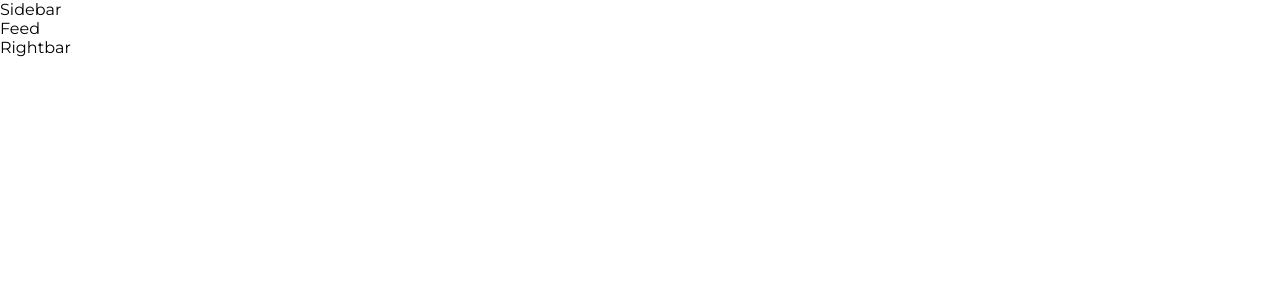
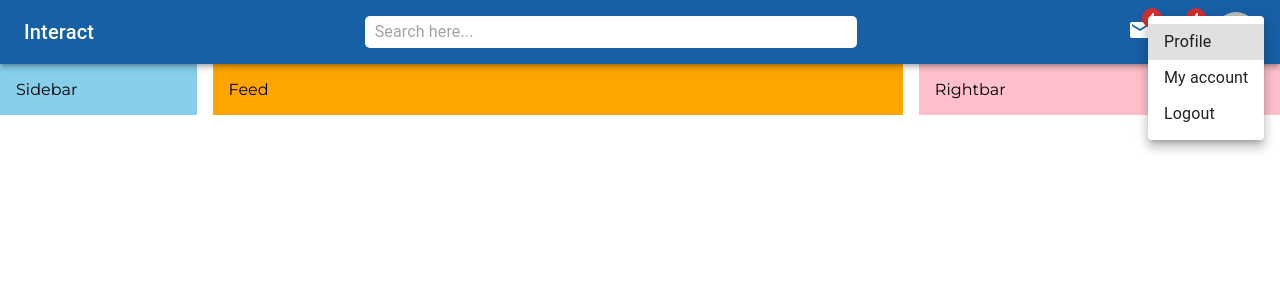
Before and after one commit to Hawa701/MUI-Tutorial, a React (Create React App) app in the folder mui/: page / in a window 1280 px wide. Shown: the top 300 px of the page. Built offline with nearby package versions, Linux system fonts and the light colour scheme.

Commit message:
Navbar is done

```diff
--- a/mui/src/App.js
+++ b/mui/src/App.js
@@ -1,14 +1,19 @@
+import Navbar from "./components/Navbar";
 import Sidebar from "./components/Sidebar";
 import Feed from "./components/Feed";
 import Rightbar from "./components/Rightbar";
+import { Box, Stack } from "@mui/material/";
 
 function App() {
   return (
-    <div>
-      <Sidebar />
-      <Feed />
-      <Rightbar />
-    </div>
+    <Box>
+      <Navbar />
+      <Stack direction="row" spacing={2} justifyContent="space-between">
+        <Sidebar />
+        <Feed />
+        <Rightbar />
+      </Stack>
+    </Box>
   );
 }
 
--- a/mui/src/components/Feed.jsx
+++ b/mui/src/components/Feed.jsx
@@ -1,7 +1,12 @@
+import { Box } from "@mui/material";
 import React from "react";
 
 const Feed = () => {
-  return <div>Feed</div>;
+  return (
+    <Box flex={4} bgcolor="orange" p={2}>
+      Feed
+    </Box>
+  );
 };
 
 export default Feed;
--- a/mui/src/components/Navbar.jsx
+++ b/mui/src/components/Navbar.jsx
@@ -1,7 +1,98 @@
-import React from "react";
+import React, { useState } from "react";
+import {
+  AppBar,
+  Toolbar,
+  Typography,
+  styled,
+  InputBase,
+  Box,
+  Badge,
+  Avatar,
+  Menu,
+  MenuItem,
+} from "@mui/material";
+import { Nightlife, Email, Notifications } from "@mui/icons-material";
+
+const StyledToolbar = styled(Toolbar)({
+  display: "flex",
+  justifyContent: "space-between",
+});
+
+const StyledSearch = styled("div")((theme) => ({
+  backgroundColor: "white",
+  padding: "0 10px",
+  borderRadius: "5px",
+  width: "40%",
+}));
+
+const StyledIcons = styled(Box)((theme) => ({
+  display: "flex",
+  alignItems: "center",
+  gap: 20,
+}));
 
 const Navbar = () => {
-  return <div>Navbar</div>;
+  const [open, setOpen] = useState("false");
+
+  return (
+    <AppBar position="sticky">
+      <StyledToolbar>
+        <Typography variant="h6" sx={{ display: { xs: "none", sm: "block" } }}>
+          Interact
+        </Typography>
+        <Nightlife sx={{ display: { xs: "block", sm: "none" } }} />
+
+        <StyledSearch>
+          <InputBase placeholder="Search here..." />
+        </StyledSearch>
+
+        <StyledIcons>
+          <Badge
+            badgeContent={4}
+            color="error"
+            sx={{ display: { xs: "none", sm: "block" } }}
+          >
+            <Email />
+          </Badge>
+          <Badge
+            badgeContent={4}
+            color="error"
+            sx={{ display: { xs: "none", sm: "block" } }}
+          >
+            <Notifications />
+          </Badge>
+          <Avatar
+            onClick={(e) => {
+              setOpen(true);
+            }}
+          >
+            H
+          </Avatar>
+        </StyledIcons>
+      </StyledToolbar>
+
+      <Menu
+        id="demo-positioned-menu"
+        aria-labelledby="demo-positioned-button"
+        open={open}
+        onClose={(e) => {
+          setOpen(false);
+        }}
+        anchorOrigin={{
+          vertical: "top",
+          horizontal: "right",
+        }}
+        transformOrigin={{
+          vertical: "top",
+          horizontal: "right",
+        }}
+      >
+        <MenuItem>Profile</MenuItem>
+        <MenuItem>My account</MenuItem>
+        <MenuItem>Logout</MenuItem>
+      </Menu>
+    </AppBar>
+  );
 };
 
 export default Navbar;
--- a/mui/src/components/Rightbar.jsx
+++ b/mui/src/components/Rightbar.jsx
@@ -1,7 +1,17 @@
+import { Box } from "@mui/material";
 import React from "react";
 
 const Rightbar = () => {
-  return <div>Rightbar</div>;
+  return (
+    <Box
+      bgcolor="pink"
+      flex={2}
+      p={2}
+      sx={{ display: { xs: "none", sm: "block" } }}
+    >
+      Rightbar
+    </Box>
+  );
 };
 
 export default Rightbar;
--- a/mui/src/components/Sidebar.jsx
+++ b/mui/src/components/Sidebar.jsx
@@ -1,7 +1,17 @@
+import { Box } from "@mui/material";
 import React from "react";
 
 const Sidebar = () => {
-  return <div>Sidebar</div>;
+  return (
+    <Box
+      flex={1}
+      bgcolor="skyblue"
+      p={2}
+      sx={{ display: { xs: "none", sm: "block" } }}
+    >
+      Sidebar
+    </Box>
+  );
 };
 
 export default Sidebar;
--- a/mui/src/index.js
+++ b/mui/src/index.js
@@ -1,14 +1,14 @@
 import React from "react";
 import ReactDOM from "react-dom/client";
 import App from "./App";
-// import { ThemeProvider } from "@emotion/react";
-// import { theme } from "./theme/theme";
+import { ThemeProvider } from "@emotion/react";
+import { theme } from "./theme/theme";
 
 const root = ReactDOM.createRoot(document.getElementById("root"));
 root.render(
   <React.StrictMode>
-    {/* <ThemeProvider theme={theme}> */}
-    <App />
-    {/* </ThemeProvider> */}
+    <ThemeProvider theme={theme}>
+      <App />
+    </ThemeProvider>
   </React.StrictMode>
 );
```
